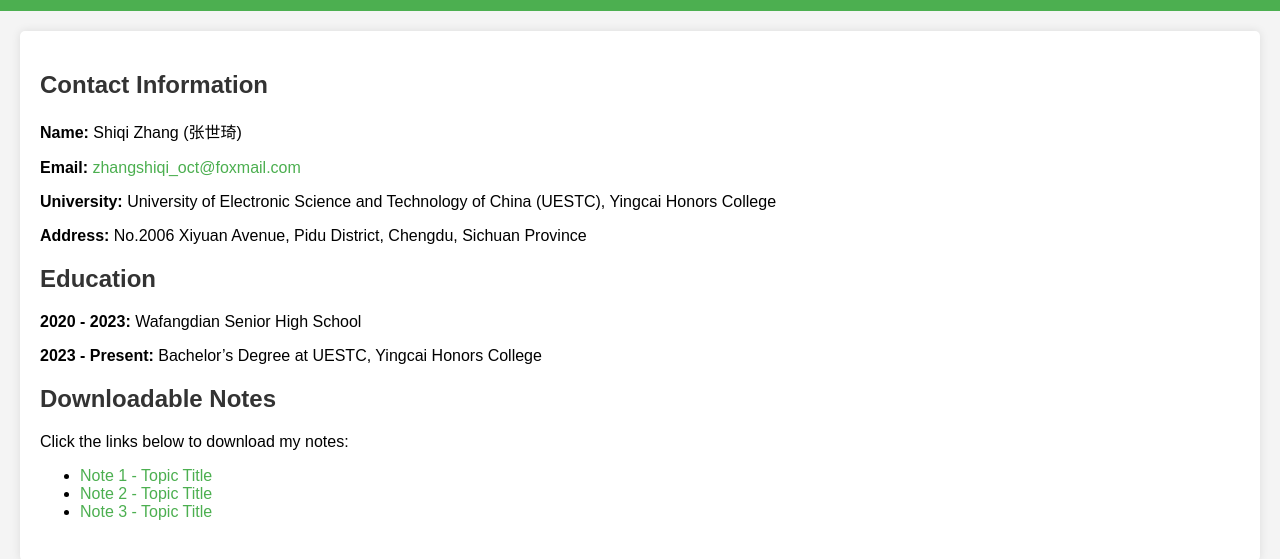
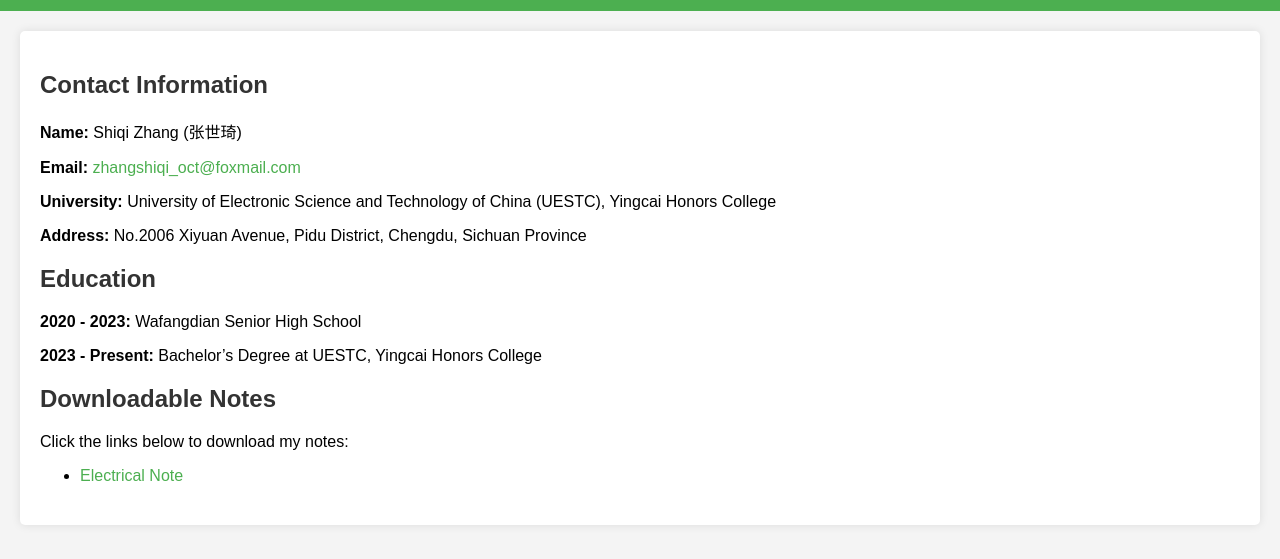
Before and after one commit to ZhangShiqi1027/ZhangShiqi1027.github.io, a plain HTML site: page index.html in a window 1280 px wide. Shown: the part 89-648 px from the top of the page. Drawn offline with Linux system fonts and the light colour scheme.

Commit message:
Update index.html

```diff
--- a/index.html
+++ b/index.html
@@ -64,9 +64,7 @@
         <h2>Downloadable Notes</h2>
         <p>Click the links below to download my notes:</p>
         <ul>
-            <li><a href="path/to/note1.pdf" download>Note 1 - Topic Title</a></li>
-            <li><a href="path/to/note2.pdf" download>Note 2 - Topic Title</a></li>
-            <li><a href="path/to/note3.pdf" download>Note 3 - Topic Title</a></li>
+            <li><a href="files/电学.pdf" download>Electrical Note</a></li>
         </ul>
     </div>
 </section>
```
